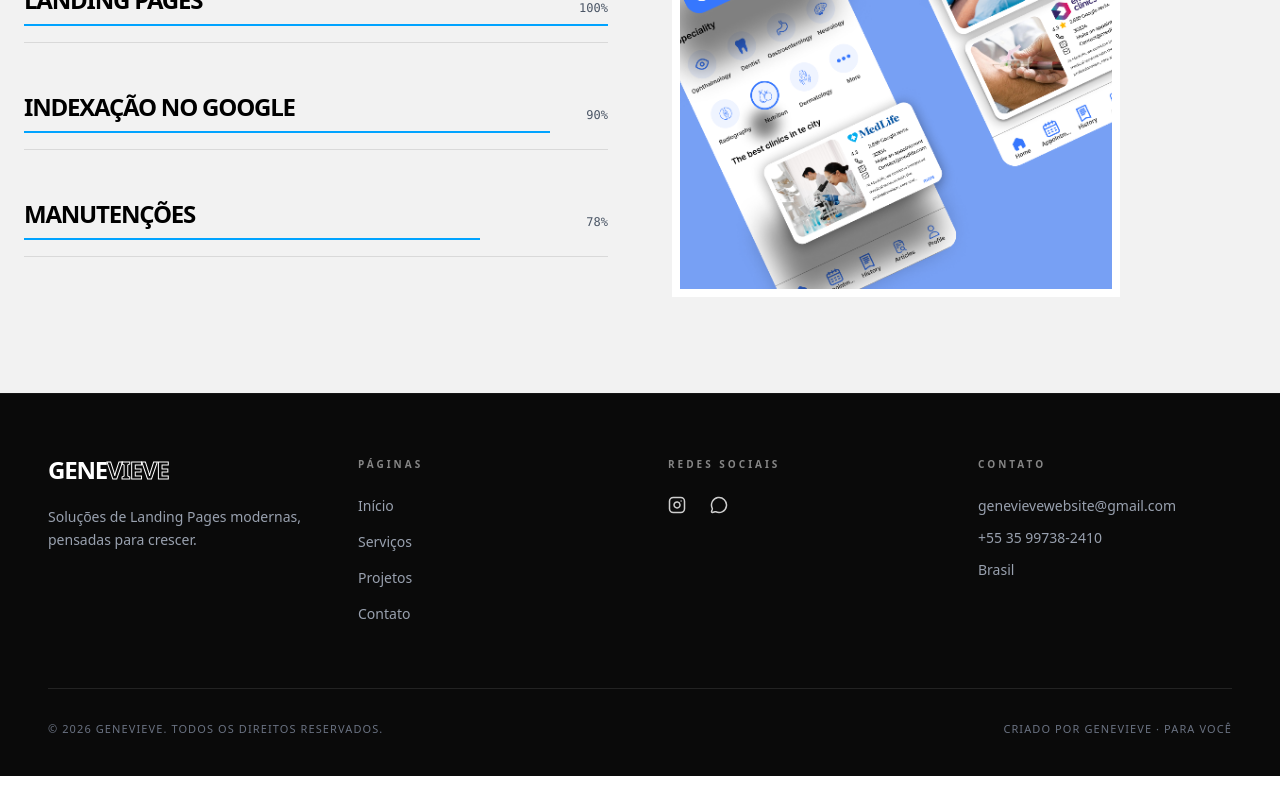
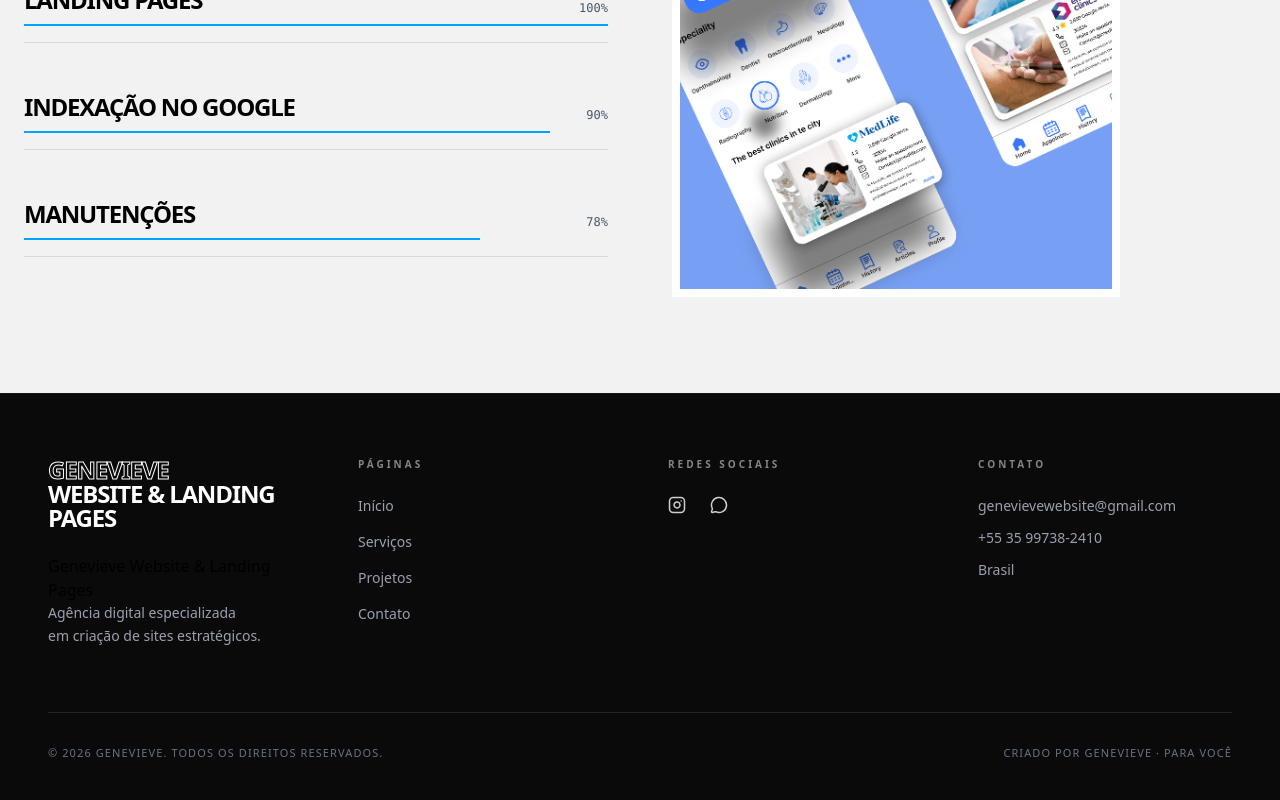
Before and after one commit to Aline12Lima/Genevieve, a React (Vite) app: page / in a window 1280 px wide. Shown: the part 7190-7990 px from the top of the page. Before the commit the page ends 7966 px from the top, so only its background shows below. Built offline with nearby package versions, Linux system fonts and the light colour scheme; no server answers.

Commit message:
up date index SEO

```diff
--- a/index.html
+++ b/index.html
@@ -4,19 +4,28 @@
     <meta charset="UTF-8" />
     <meta name="viewport" content="width=device-width, initial-scale=1.0" />
 
-    <title>Criação de Sites Profissionais para Clínicas e Empresas | Genevieve</title>
+    <title>Genevieve Website & Landing Pages</title>
 
     <meta name="description"
-      content="Websites estratégicos de alta performance focados em conversão, autoridade e posicionamento digital." />
+      content="Genevieve Website & Landing Pages - Criação de sites e landing pages estratégicas para negócios locais no Brasil. Foco em conversão, autoridade e geração de clientes." />
+
 
     <!-- Open Graph -->
-    <meta property="og:title" content="Genevieve | Websites Estratégicos" />
+    <meta property="og:title" content="Genevieve Website & Landing Pages" />
+
     <meta property="og:description"
       content="Desenvolvemos sites estratégicos e landing pages de alta conversão para clínicas, restaurantes e empresas. Design moderno, performance e foco em resultados." />
     <meta property="og:type" content="website" />
     <meta property="og:url" content="https://genevieve.com.br/" />
     <meta property="og:image" content="https://genevieve.com.br/preview/og-image.png" />
-    <meta name="robots" content="noindex">
+
+    <script async src="https://www.googletagmanager.com/gtag/js?id=G-65XNK8F292"></script>
+    <script>
+      window.dataLayer = window.dataLayer || [];
+      function gtag() { dataLayer.push(arguments); }
+      gtag('js', new Date());
+      gtag('config', 'G-65XNK8F292');
+    </script>
   </head>
 
   <body>
--- a/src/components/footer/Footer.tsx
+++ b/src/components/footer/Footer.tsx
@@ -48,18 +48,18 @@ export function Footer() {
           {/* Coluna 1 */}
           <div className="space-y-6">
             <h1 className="text-white text-3xl md:text-2xl font-black tracking-tighter uppercase leading-none">
-              GENE
               <span
                 style={{ WebkitTextStroke: "1px white" }}
                 className="text-transparent"
               >
-                VIEVE
+                Genevieve <br />
               </span>
-            </h1>
-
+              Website & Landing Pages
+            </h1>{" "}
+            Genevieve Website & Landing Pages
             <p className="text-gray-400 text-base md:text-sm leading-relaxed max-w-xs">
-              Soluções de Landing Pages modernas, <br />
-              pensadas para crescer.
+              Agência digital especializada <br />
+              em criação de sites estratégicos.
               <br />
             </p>
           </div>
--- a/src/components/intro/Intro.tsx
+++ b/src/components/intro/Intro.tsx
@@ -32,7 +32,7 @@ export function Intro() {
               y: { duration: 0.6 },
               opacity: { delay: openDelay, duration: 0.1 },
             }}
-            className="text-white text-3xl md:text-5xl font-black tracking-tighter uppercase"
+            className="text-white text-center text-3xl md:text-5xl font-black tracking-tighter uppercase"
           >
             GENE
             <span
@@ -41,6 +41,8 @@ export function Intro() {
             >
               VIEVE
             </span>
+            <br />
+            Website & Landing Pages
           </motion.h1>
         </div>
       </motion.div>
```
